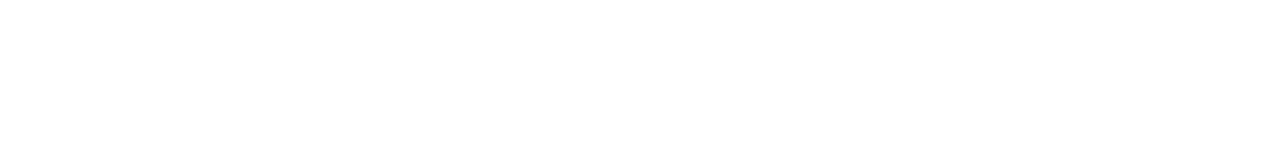
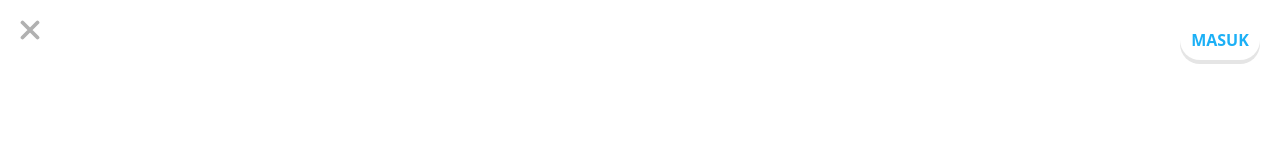
Before and after one commit to rakafebriansy/funance-web, a React (Vite) app: page /sign-up in a window 1280 px wide. Shown: the top 160 px of the page. Built offline with nearby package versions, Linux system fonts and the light colour scheme.

Commit message:
feat: adding close and link button into sign in page in sign up

```diff
--- a/src/components/elements/PrimaryButton.jsx
+++ b/src/components/elements/PrimaryButton.jsx
@@ -1,10 +1,10 @@
 import { Link } from "react-router-dom";
 
-const PrimaryButton = ({ btnType = 'button', small, children }) => {
+const PrimaryButton = ({ btnType = 'button', small, children, outlined = false }) => {
     if(btnType == 'link') {
         return (
-            <Link className={`flex bg-primary w-full relative font-semibold mb-1 text-white rounded-full justify-center items-center ${small ? 'p-1 text-sm' : 'p-2 text-base'}`}>
-                <div className="w-full h-full absolute left-0 bg-dark top-1 rounded-full z-[-1]"></div>
+            <Link className={`flex w-full relative font-semibold mb-1 rounded-full justify-center items-center ${small ? 'p-1 text-sm' : 'p-2 text-base'} ${outlined ? 'bg-white text-primary' : 'bg-primary text-white'}`}>
+                <div className={`w-full h-full absolute left-0 top-1 rounded-full z-[-1] ${outlined ? 'bg-[#E5E5E5]' : 'bg-dark'}`}></div>
                 <span>{children}</span>
             </Link>
         );
--- a/src/pages/SignUp.jsx
+++ b/src/pages/SignUp.jsx
@@ -7,7 +7,29 @@
 
 const SignUp = () => {
     return (
-        <div className="w-full h-screen flex justify-center items-center">
+        <div className="w-full h-screen flex justify-center items-center relative">
+            <div className="w-20 absolute left-5 top-5">
+                <button className='w-5 h-5'>
+                    <svg className="h-full w-full" viewBox="0 0 16 16" fill="none" xmlns="http://www.w3.org/2000/svg">
+                    <g clip-path="url(#clip0_171_1377)">
+                    <g clip-path="url(#clip1_171_1377)">
+                    <path d="M2 2L14 14M14 2L2 14" stroke="#B1B1B1" stroke-width="3" stroke-linecap="round"/>
+                    </g>
+                    </g>
+                    <defs>
+                    <clipPath id="clip0_171_1377">
+                    <rect className="h-full w-full" fill="white"/>
+                    </clipPath>
+                    <clipPath id="clip1_171_1377">
+                    <rect className="h-full w-full" fill="white"/>
+                    </clipPath>
+                    </defs>
+                    </svg>
+                </button>
+            </div>
+            <div className="w-20 absolute right-5 top-5">
+                <PrimaryButton btnType="link" small={false} outlined={true}>MASUK</PrimaryButton>
+            </div>
             <form className="flex flex-col items-center w-96 gap-4">
                 <h1 className='text-2xl font-bold'>Buat Akunmu</h1>
                 <ul className='flex flex-col gap-2 w-full'>
```
